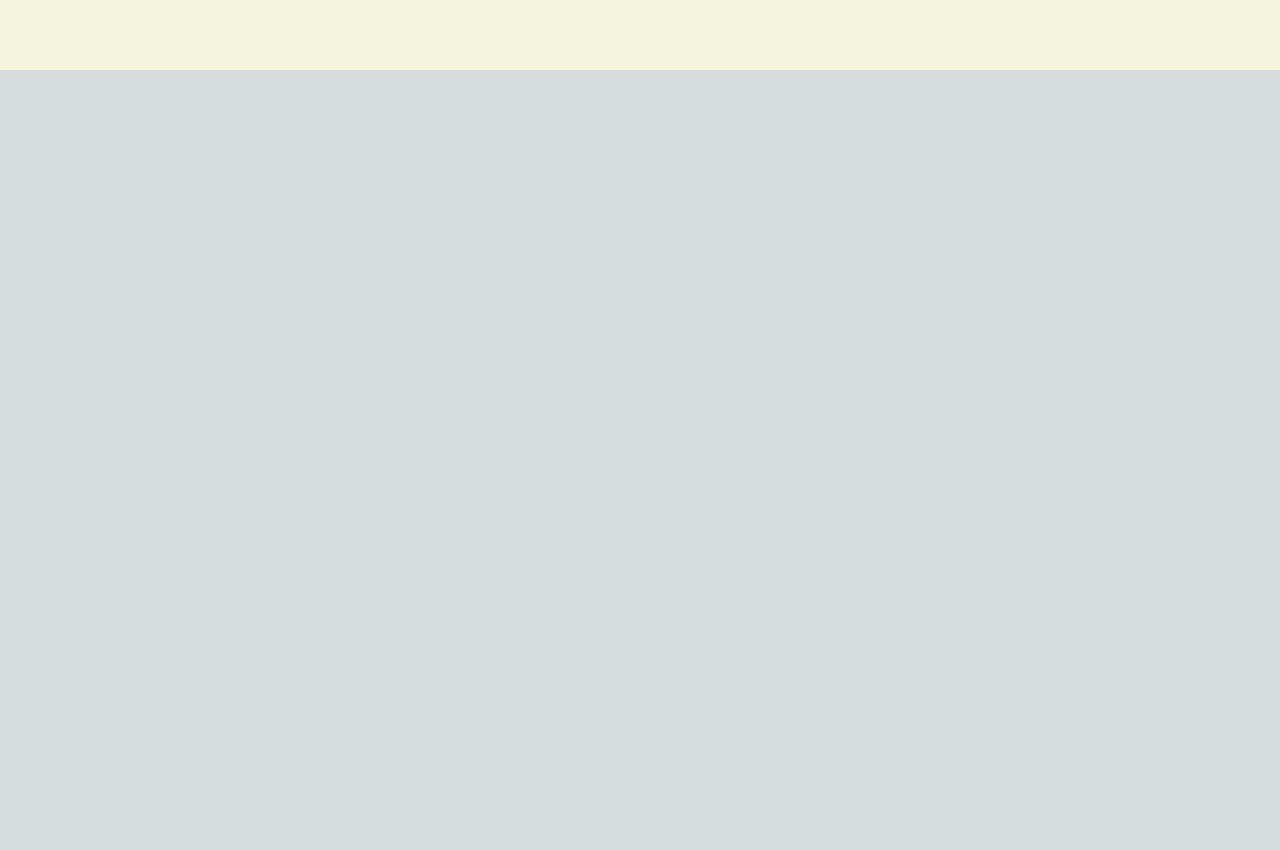
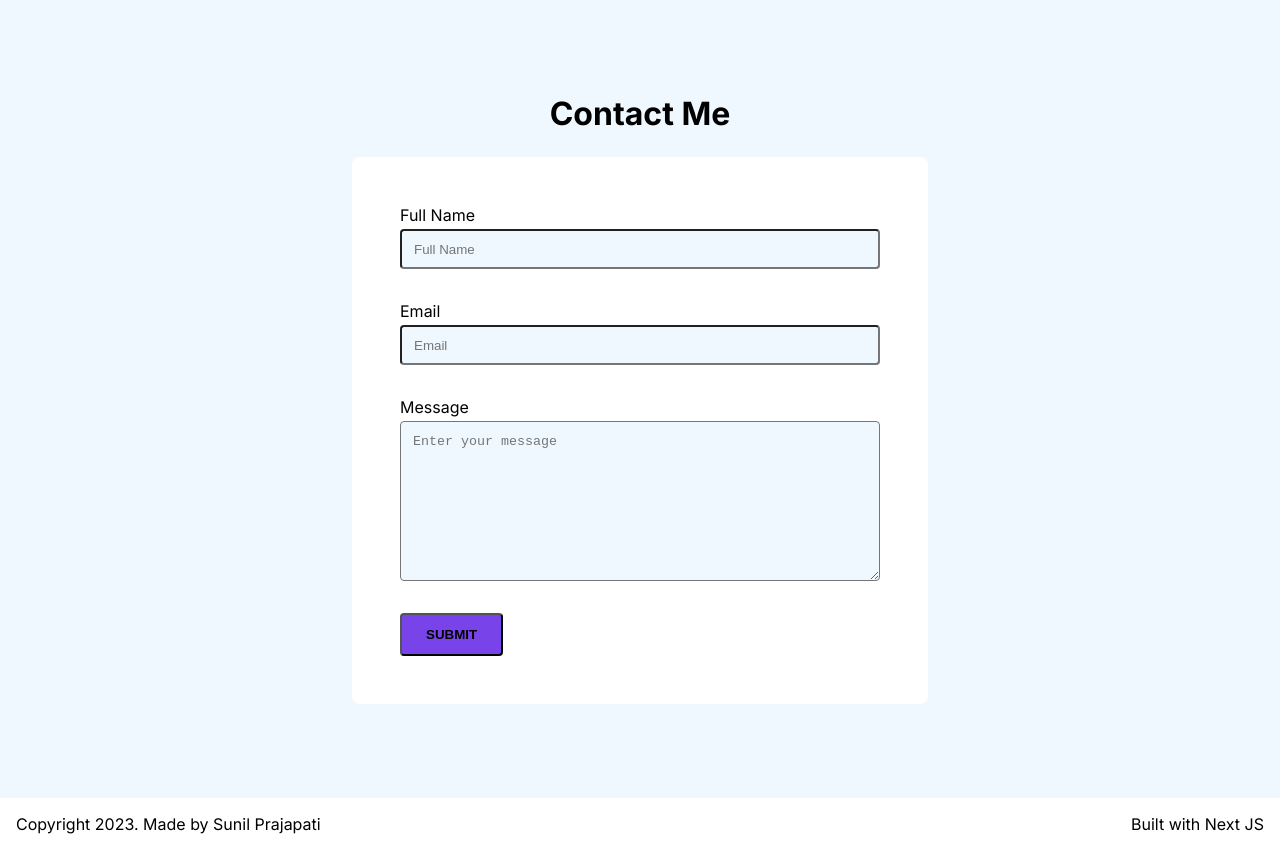
Before and after one commit to scherbatsky-jr/sunil, a Next.js app: page / in a window 1280 px wide. Shown: the part 1570-2420 px from the top of the page. Before the commit the page ends 1640 px from the top, so only its background shows below. Built offline with nearby package versions, Linux system fonts and the light colour scheme.

Commit message:
feat: contact and footer page

```diff
--- a/src/app/page.tsx
+++ b/src/app/page.tsx
@@ -1,8 +1,10 @@
 import styles from './page.module.css'
 
 import About from "@/components/about";
+import Contact from '@/components/contact';
 import Landing from "@/components/landing";
 import Menu from '@/components/menu';
+import Footer from "@/components/footer";
 
 export default function Home() {
   return (
@@ -10,6 +12,8 @@ export default function Home() {
       <Menu />
       <Landing />
       <About />
+      <Contact />
+      <Footer />
     </main>
   )
 }
--- a/src/assets/css/components/about.module.scss
+++ b/src/assets/css/components/about.module.scss
@@ -1,9 +1,9 @@
 .about {
-    background-color: beige;
+    background-color: #F8F8FF;
     color: black;
     display: grid;
     grid-template-columns: 1fr 1fr;
     grid-gap: 3rem;
     height: 98vh;
-    padding: 4rem;
+    padding: 6rem 4rem;
 }
--- /dev/null
+++ b/src/assets/css/components/contact.module.scss
@@ -0,0 +1,61 @@
+.contact {
+    display: flex;
+    background-color: aliceblue;
+    color: black;
+    flex-direction: column;
+    height: 100vh;
+    margin: auto;
+    padding: 6rem 4rem;
+
+    h1 {
+        text-align: center;
+        margin-bottom: 1.5rem;
+    }
+}
+
+.contactForm {
+    background-color: white;
+    border-radius: 0.5rem;
+    display: flex;
+    flex-direction: column;
+    margin: 0 25%;
+    padding: 3rem;
+
+    button {
+        background-color: #7843e9;
+        border-radius: 0.25rem;
+        cursor: pointer;
+        font-weight: 600;
+        padding: 0.75rem 1.5rem;
+        width: fit-content;
+        text-transform: uppercase;
+    }
+}
+
+.formElement {
+    display: flex;
+    flex-direction: column;
+    justify-items: left;
+    margin-bottom: 2rem;
+
+    label {
+        margin-bottom: 0.25rem;
+    }
+
+    input {
+        background-color: aliceblue;
+        border-radius: 0.25rem;
+        color: black;
+        height: 2.5rem;
+        padding: 0.75rem;
+    }
+
+    textarea {
+        background-color: aliceblue;
+        border-radius: 0.25rem;
+        color: black;
+        height: 10rem !important;
+        padding: 0.75rem;
+        width: 100% !important;
+    }
+}
--- /dev/null
+++ b/src/assets/css/components/footer.module.scss
@@ -0,0 +1,7 @@
+.footer {
+    background-color: white;
+    color: black;
+    display: flex;
+    justify-content: space-between;
+    padding: 1rem;
+}
--- a/src/assets/css/components/menu.module.css
+++ b/src/assets/css/components/menu.module.css
@@ -12,7 +12,9 @@
     grid-template-columns: 1fr 1fr;
     justify-content: space-between;
     padding: 1rem 2rem;
-    position: sticky;
+    position: fixed;
+    z-index: 1000;
+    width: 100%;
 }
 
 .menuImage {
--- /dev/null
+++ b/src/components/contact.tsx
@@ -0,0 +1,28 @@
+import React from "react";
+
+import styles from "@/assets/css/components/contact.module.scss";
+
+const Contact = () => {
+    return (
+        <div className={styles.contact} id="contact">
+            <h1>Contact Me</h1>
+            <form className={styles.contactForm}>
+                <div className={styles.formElement}>
+                    <label>Full Name</label>
+                    <input type="text" placeholder="Full Name" />
+                </div>
+                <div className={styles.formElement}>
+                    <label>Email</label>
+                    <input type="email" placeholder="Email"></input>
+                </div>
+                <div className={styles.formElement}>
+                    <label>Message</label>
+                    <textarea placeholder="Enter your message"/>
+                </div>
+                <button>Submit</button>
+            </form>
+        </div>
+    )
+}
+
+export default Contact;
--- /dev/null
+++ b/src/components/footer.tsx
@@ -0,0 +1,14 @@
+import React from "react";
+
+import styles from "@/assets/css/components/footer.module.scss"
+
+const Footer = () => {
+    return (
+        <div className={styles.footer}>
+            <p>Copyright 2023. Made by Sunil Prajapati</p>
+            <p>Built with Next JS</p>
+        </div>
+    )
+}
+
+export default Footer;
```
